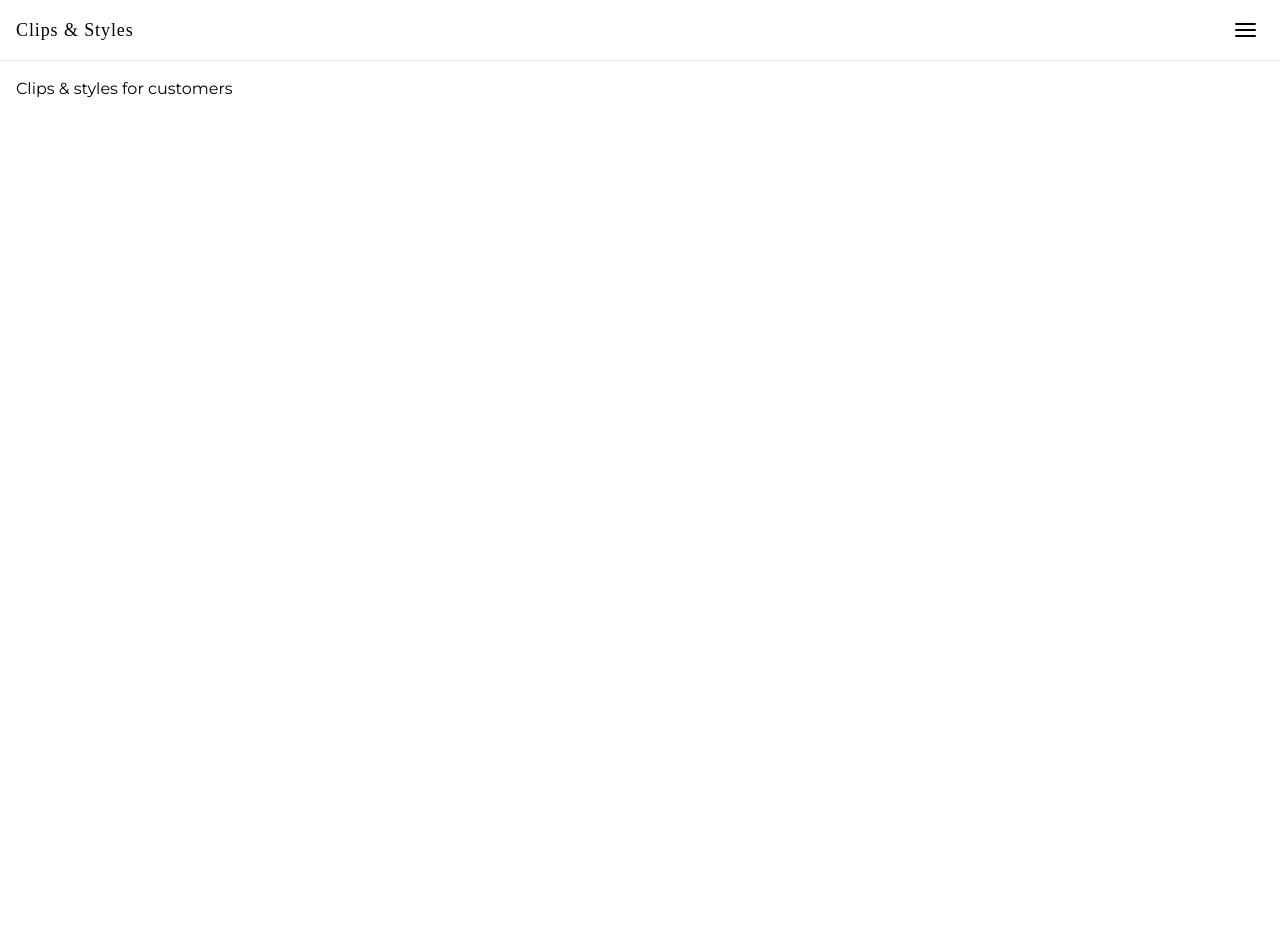
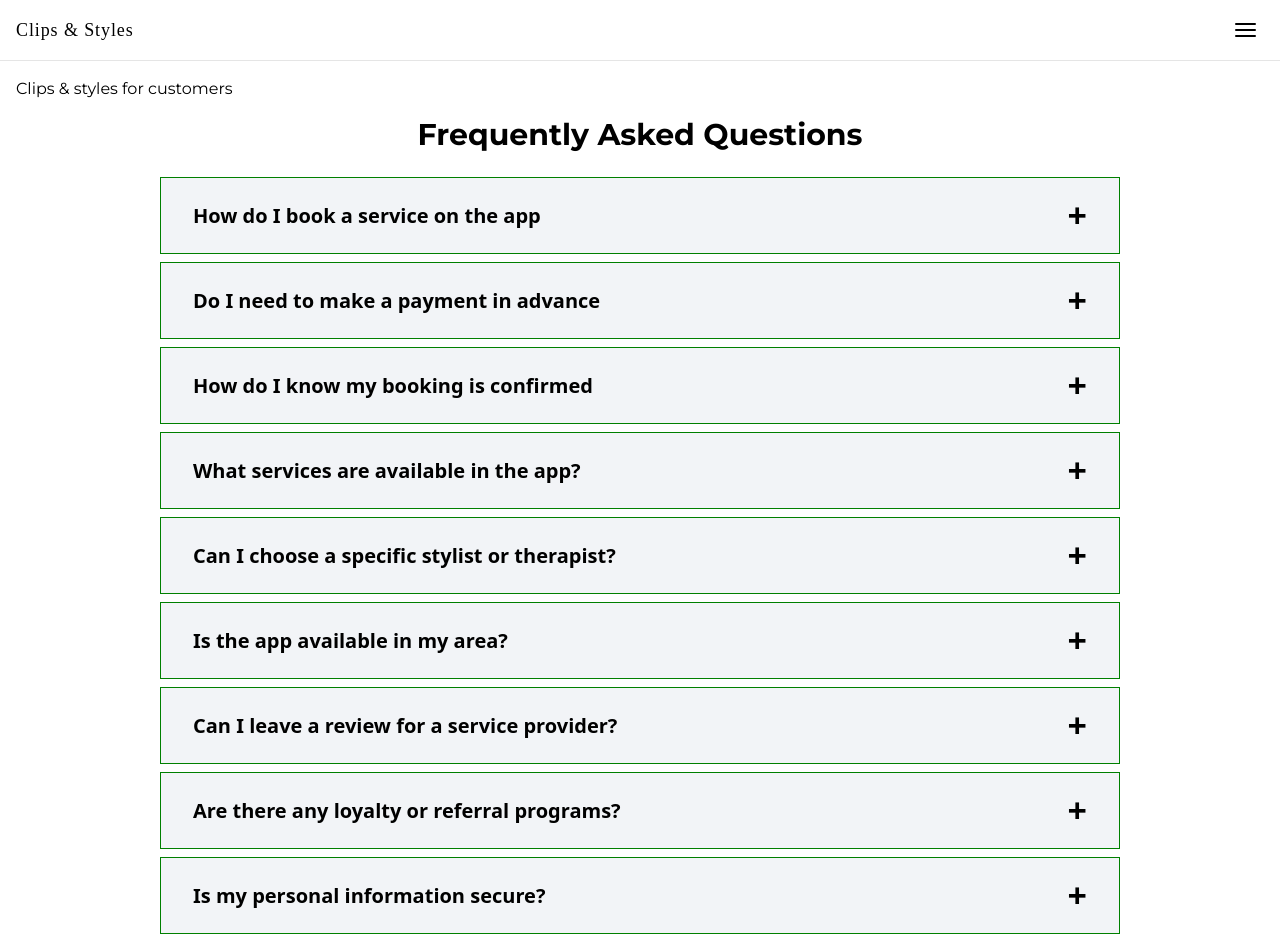
Before and after one commit to Areliano/Clips_and_Styles-website, a React (Vite) app in the folder clips_website/: page /for-customers in a window 1280 px wide. Before the commit the page ends 800 px from the top, so only its background shows below. Built offline with nearby package versions, Linux system fonts and the light colour scheme; a web font is replaced by a local one.

Commit message:
Clips and styles for customers

```diff
--- a/clips_website/src/index.css
+++ b/clips_website/src/index.css
@@ -22,3 +22,28 @@ body {
   @apply tracking-[0.03rem] py-[1rem] px-[0.5rem] cursor-pointer hover:bg-[whitesmoke];
 }
 /* Navbar styling  ends here*/
+
+details{
+    border: 1px solid green;
+    /* padding: 1rem; */
+    /* padding-left: 50px; */
+    margin-bottom: 8px;
+    cursor: pointer;
+}
+summary{
+
+    list-style: none;
+}
+
+summary::after{
+    content:"+";
+    font-size: 34px;
+    margin-left: auto;
+    transition: content 0.3s;
+}
+details[open] summary::after{
+    content:"\00D7";
+}
+details[open] summary .icon {
+  content: "\00D7";
+}
--- a/clips_website/src/pages/ForCustomers.jsx
+++ b/clips_website/src/pages/ForCustomers.jsx
@@ -1,7 +1,112 @@
 export default function ForCustomers() {
   return (
     <div className="about-wrapper">
-      <div className="about-main container mx-auto p-4">Clips & styles for customers</div>
+      <div className="about-main container mx-auto p-4">
+        Clips & styles for customers
+      </div>
+      <div className="accordion flex flex-col justify-center items-center">
+        <h1 className="text-3xl font-bold mb-6">Frequently Asked Questions</h1>
+        <div className="items w-[75%]">
+          <details className="accordion-item px-8 py-3 bg-[#f2f4f7]">
+            <summary className="text-[20px] font-semibold font-sans flex justify-between items-center">
+              <span>How do I book a service on the app</span>
+            </summary>
+            <p className="text-[20px] font-medium font-sans text-neutral-600">
+              To book a service, simply open the app, browse through the
+              available salons, barbershops, or spas, and select the service you
+              wish to book. Choose a convenient time slot, fill in your details,
+              and confirm your booking. You will receive a confirmation and
+              reminder before your appointment.
+            </p>
+          </details>
+          <details className="accordion-item px-8 py-3 bg-[#f2f4f7]">
+            <summary className="text-[20px] font-semibold font-sans flex justify-between items-center">
+              <span>Do I need to make a payment in advance</span>
+            </summary>
+            <p className="text-[20px] font-medium font-sans text-neutral-700">
+              You can choose to pay in advance through the app using various
+              payment methods such as credit/debit cards, mobile money, or
+              e-wallets. Alternatively, you can pay directly at the salon,
+              barbershop, or spa after your service.
+            </p>
+          </details>
+          <details className="accordion-item px-8 py-3 bg-[#f2f4f7]">
+            <summary className="text-[20px] font-semibold font-sans flex justify-between items-center">
+              <span> How do I know my booking is confirmed</span>
+            </summary>
+            <p className="text-[20px] font-medium font-sans text-neutral-700">
+              Once you complete the booking process, you'll receive a
+              confirmation message within the app and via email or SMS (if
+              enabled). You can also view your confirmed bookings in the "My
+              Bookings" section.
+            </p>
+          </details>
+          <details className="accordion-item px-8 py-3 bg-[#f2f4f7]">
+            <summary className="text-[20px] font-semibold font-sans flex justify-between items-center">
+              <span>What services are available in the app?</span>
+            </summary>
+            <p className="text-[20px] font-medium font-sans text-neutral-700">
+              Our app offers a wide range of beauty services, including
+              haircuts, hair coloring, facials, manicures, pedicures, massages,
+              and more. You can view the full list of services when browsing the
+              available salons, spas, or barbershops.
+            </p>
+          </details>
+          <details className="accordion-item px-8 py-3 bg-[#f2f4f7]">
+            <summary className="text-[20px] font-semibold font-sans flex justify-between items-center">
+              <span>Can I choose a specific stylist or therapist?</span>
+            </summary>
+            <p className="text-[20px] font-medium font-sans text-neutral-700">
+              Yes, when booking a service, you may have the option to select a
+              specific stylist, barber, or therapist. If the option is
+              available, you will see the list of available professionals at
+              your selected location.
+            </p>
+          </details>
+          <details className="accordion-item px-8 py-3 bg-[#f2f4f7]">
+            <summary className="text-[20px] font-semibold font-sans flex justify-between items-center">
+              <span>Is the app available in my area?</span>
+            </summary>
+            <p className="text-[20px] font-medium font-sans text-neutral-700">
+              The app is available in most major cities. To check if we're
+              available in your area, simply download the app and enter your
+              location details. We'll show you nearby salons, spas, and
+              barbershops that accept bookings.
+            </p>
+          </details>
+          <details className="accordion-item px-8 py-3 bg-[#f2f4f7]">
+            <summary className="text-[20px] font-semibold font-sans flex justify-between items-center">
+              <span>Can I leave a review for a service provider?</span>
+            </summary>
+            <p className="text-[20px] font-medium font-sans text-neutral-700">
+              Absolutely! After your appointment, you’ll have the option to
+              leave a review on the provider’s profile to share your experience
+              with others.
+            </p>
+          </details>
+          <details className="accordion-item px-8 py-3 bg-[#f2f4f7]">
+            <summary className="text-[20px] font-semibold font-sans flex justify-between items-center">
+              <span>Are there any loyalty or referral programs?</span>
+            </summary>
+            <p className="text-[20px] font-medium font-sans text-neutral-700">
+              Yes! We offer loyalty points for each booking, which you can
+              redeem on future services. Additionally, when you refer a friend,
+              you both receive a discount on your next booking.
+            </p>
+          </details>
+          <details className="accordion-item px-8 py-3 bg-[#f2f4f7]">
+            <summary className="text-[20px] font-semibold font-sans flex justify-between items-center">
+              <span>Is my personal information secure?</span>
+            </summary>
+            <p className="text-[20px] font-medium font-sans text-neutral-700">
+              Yes, we take privacy seriously and use industry-standard
+              encryption to protect your personal data. Your information is
+              stored securely and is only shared with providers as needed for
+              your bookings.
+            </p>
+          </details>
+        </div>
+      </div>
     </div>
   );
 }
```
